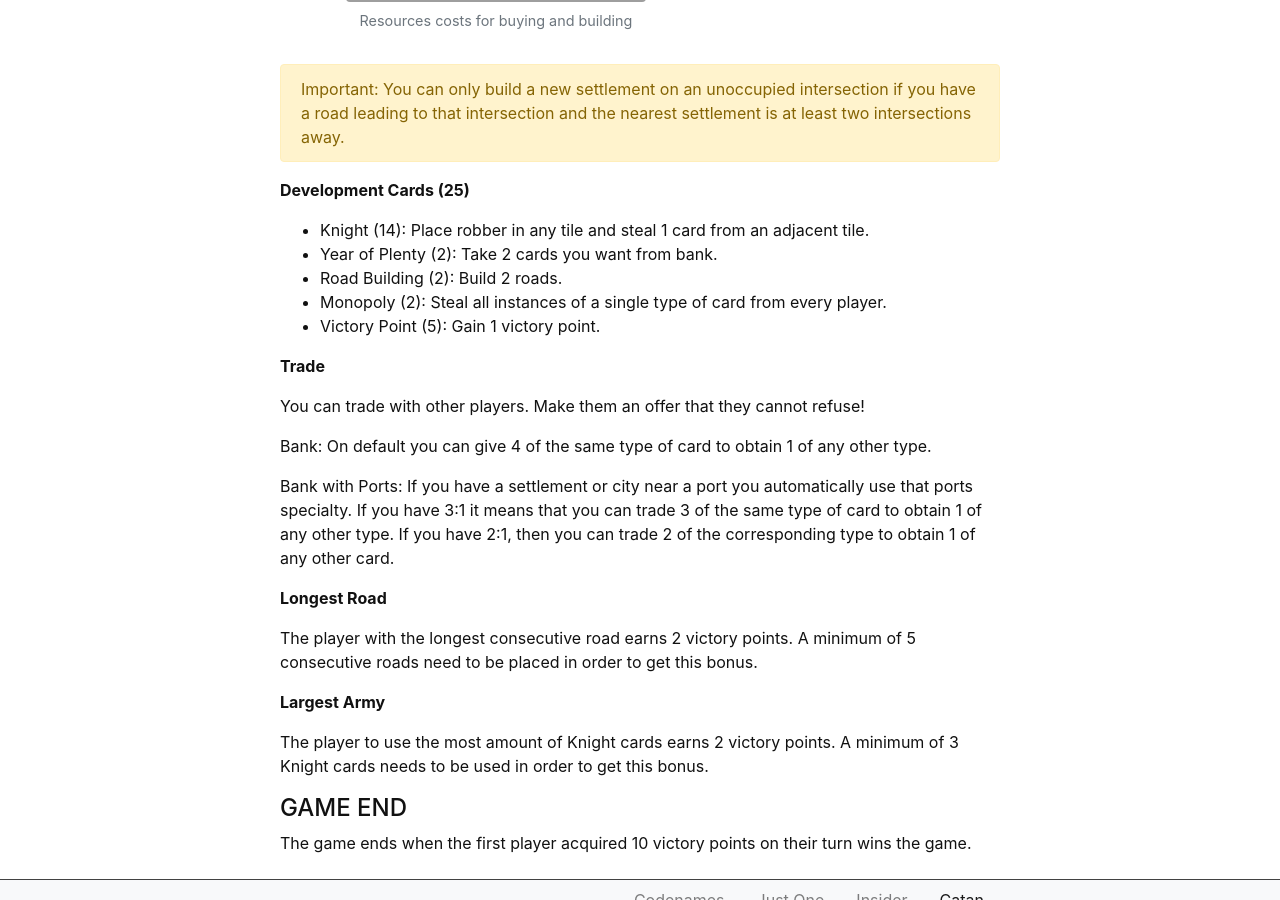
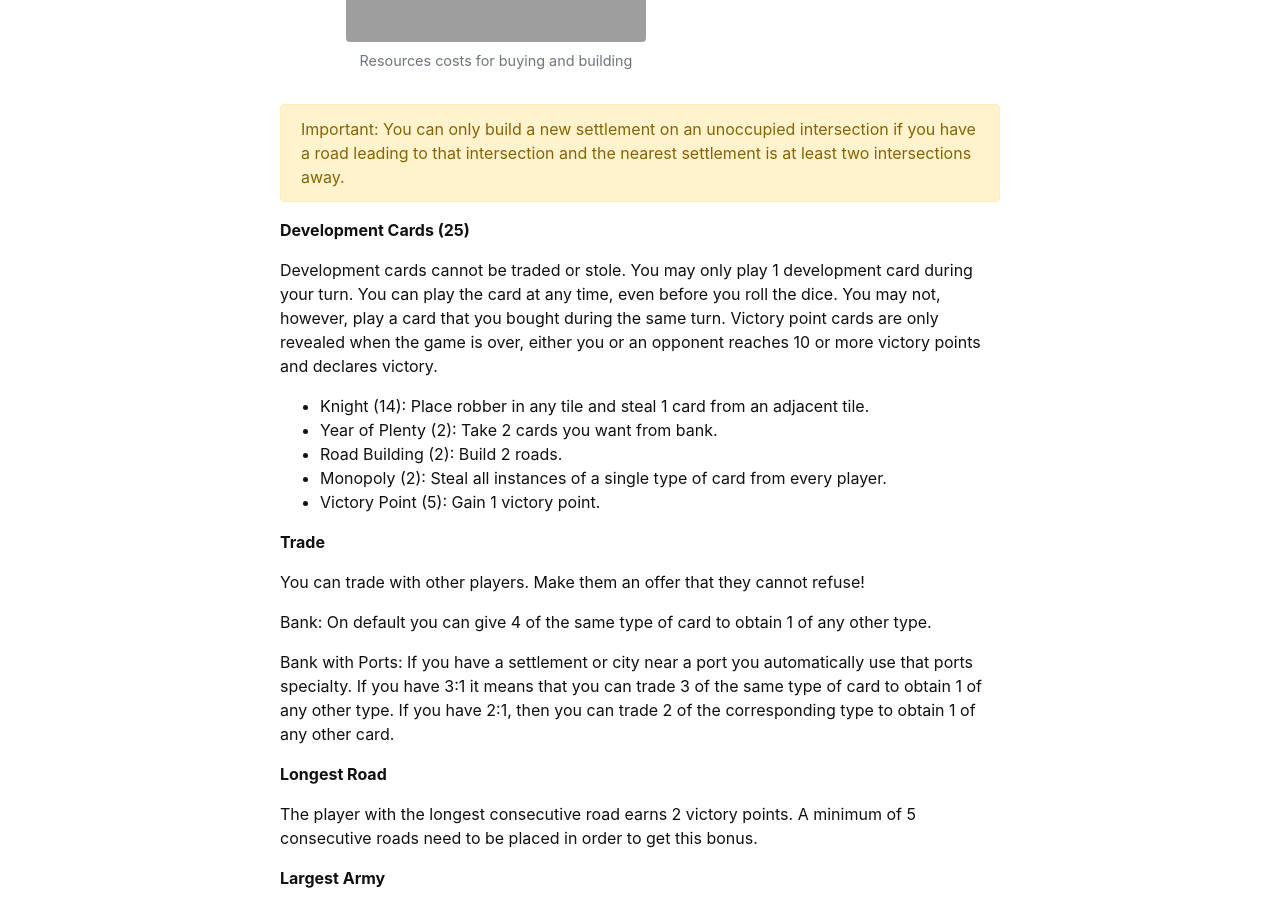
Before and after one commit to hanwendong1/VirtualGaming, a Jekyll site: the page built from content/4-Catan.md, in a window 1280 px wide and 900 px high, scrolled down 3108 px. Built offline with Jekyll 4.4.1, drawn with Linux system fonts in a browser that asks for light colours; some of the changed text lies outside the part shown.

Commit message:
Update 4-Catan.md

```diff
--- a/content/4-Catan.md
+++ b/content/4-Catan.md
@@ -64,6 +64,7 @@
 
 Be the first player to acquire 10 victory points on your turn!
 
+Here's how to gain victory points:
 - Settlement = 1 VP
 - City = 2 VP
 - VP card = 1 VP
@@ -72,7 +73,7 @@
 #### SETUP
 1. Log in to the site
 2. Join the newly created designated room
-3. You begin the game by placing one settlement and one connecting road, then another settlement and another connecting road.
+3. Each player begins the game by placing one settlement and one connecting road, then another settlement and another connecting road in reverse turn order.
 4. Receive the resources in the terrain hexes adjacent to your second settlement.
 
 #### GAMEPLAY
@@ -108,6 +109,7 @@
 
 **Development Cards (25)**
 
+Development cards cannot be traded or stole. You may only play 1 development card during your turn. You can play the card at any time, even before you roll the dice. You may not, however, play a card that you bought during the same turn. Victory point cards are only revealed when the game is over, either you or an opponent reaches 10 or more victory points and declares victory.
 - Knight (14): Place robber in any tile and steal 1 card from an adjacent tile.
 - Year of Plenty (2): Take 2 cards you want from bank.
 - Road Building (2): Build 2 roads.
```
